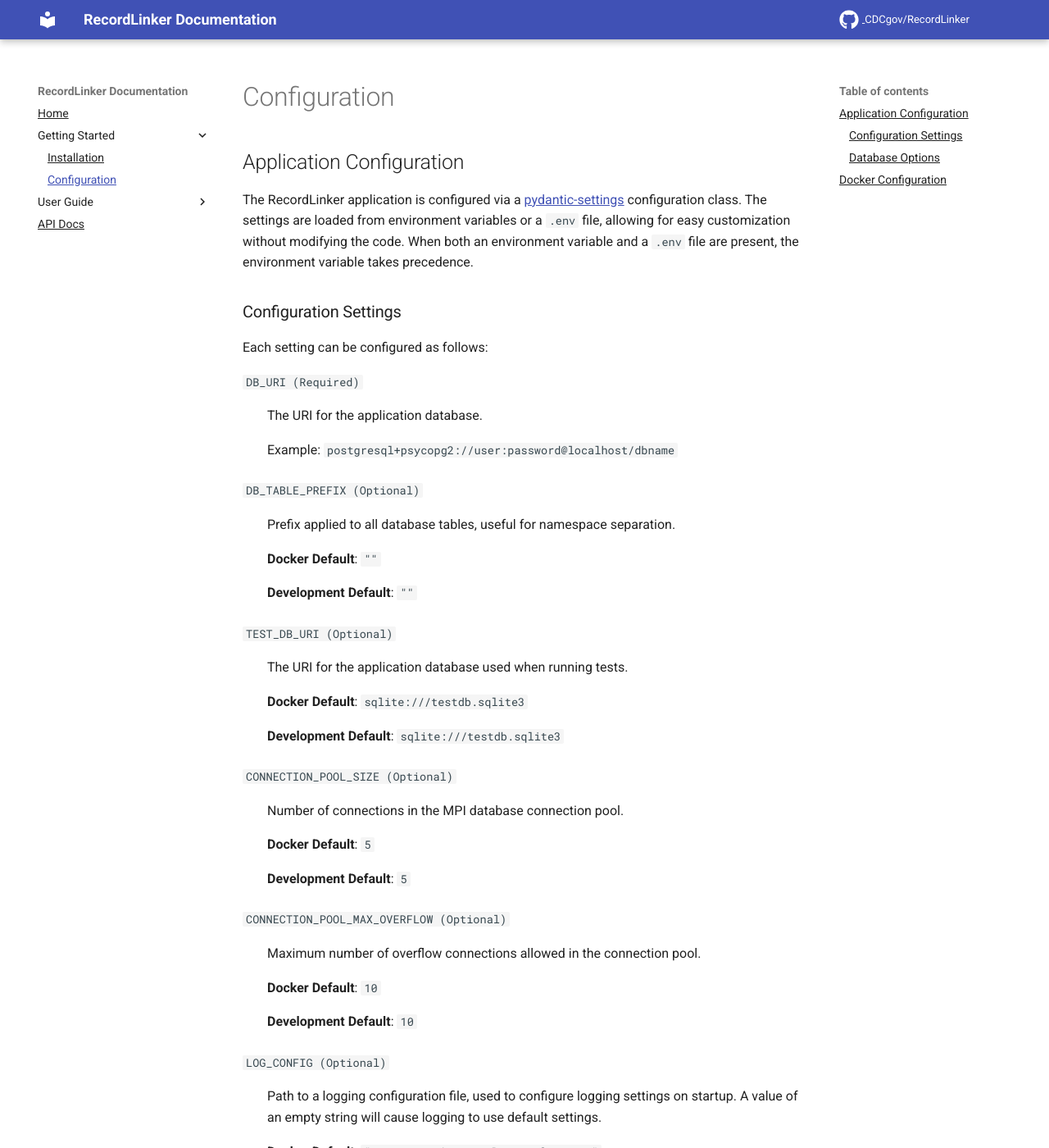
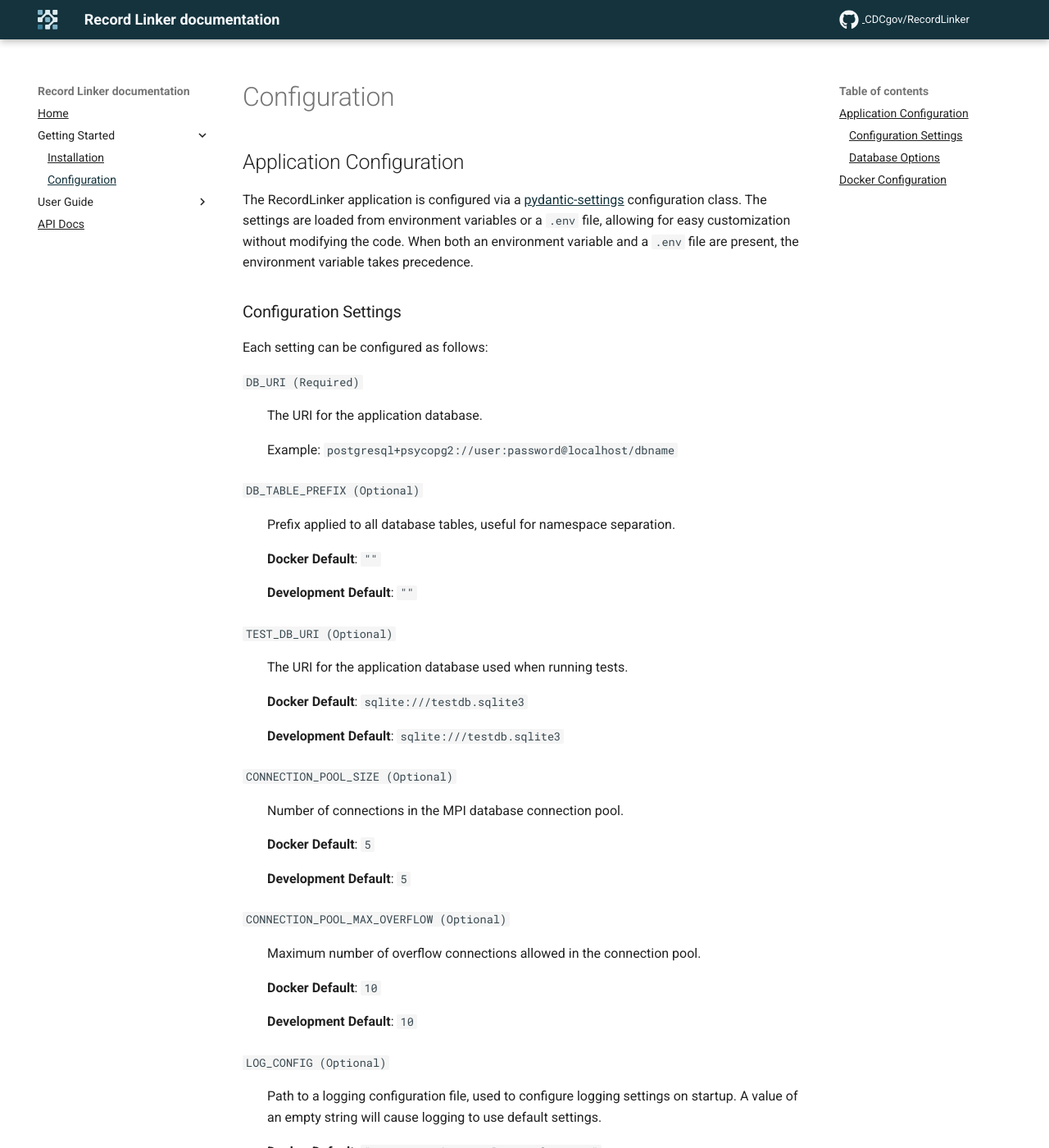
Before and after one commit to CDCgov/RecordLinker, an MkDocs documentation site: the page built from docs/site/configuration.md, in a window 1280 px wide and 1400 px high. Shown: the whole window at 82% size. Built offline with MkDocs 1.6.1 and Material for MkDocs 9.7.7, drawn with Linux system fonts in a browser that asks for light colours; comment, search, counter and statistics services are not loaded; some of the changed text lies outside the part shown.

Commit message:
customizing site docs theme (#374)
## Description
Updating the theme to match the colors of the demo site and also
updating the home page to use the same descriptions created for the demo
landing page.

## Related Issues
closes #370

## Additional Notes
Example screenshot of the new home page...
![Screenshot 2025-05-15 at 08-42-13 RecordLinker
Documentation](https://github.com/user-attachments/assets/d70ec3fe-859e-4f70-97e6-4211311f1fd7)

```diff
--- a/docs/mkdocs.yml
+++ b/docs/mkdocs.yml
@@ -1,10 +1,20 @@
-site_name: !ENV [SITE_NAME, 'RecordLinker Documentation']
+site_name: !ENV [SITE_NAME, 'Record Linker documentation']
 theme:
   name: "material"
+  logo: assets/record-linker-logo.svg
   icon:
     repo: fontawesome/brands/github
+  palette:
+    primary: custom
+    accent: custom
 extra_css:
   - stylesheets/custom.css
+extra:
+  generator: false
+  social:
+    - icon: fontawesome/solid/envelope
+      link: mailto:dibbs@cdc.gov
+      name: Email
 plugins:
   - mermaid2
 markdown_extensions:
@@ -21,6 +31,7 @@
           class: mermaid
           format: !!python/name:pymdownx.superfences.fence_code_format
   - footnotes
+  - md_in_html
 repo_name: CDCgov/RecordLinker
 repo_url: https://github.com/CDCgov/RecordLinker
 edit_uri: edit/main/docs/
```
Also changed, not shown: docs/site/assets/record-linker-diagram.svg (added), docs/site/assets/record-linker-logo.svg (added), docs/site/assets/record-linker-process-min.png (added), docs/site/index.md, docs/site/stylesheets/custom.css, 1 other file.
